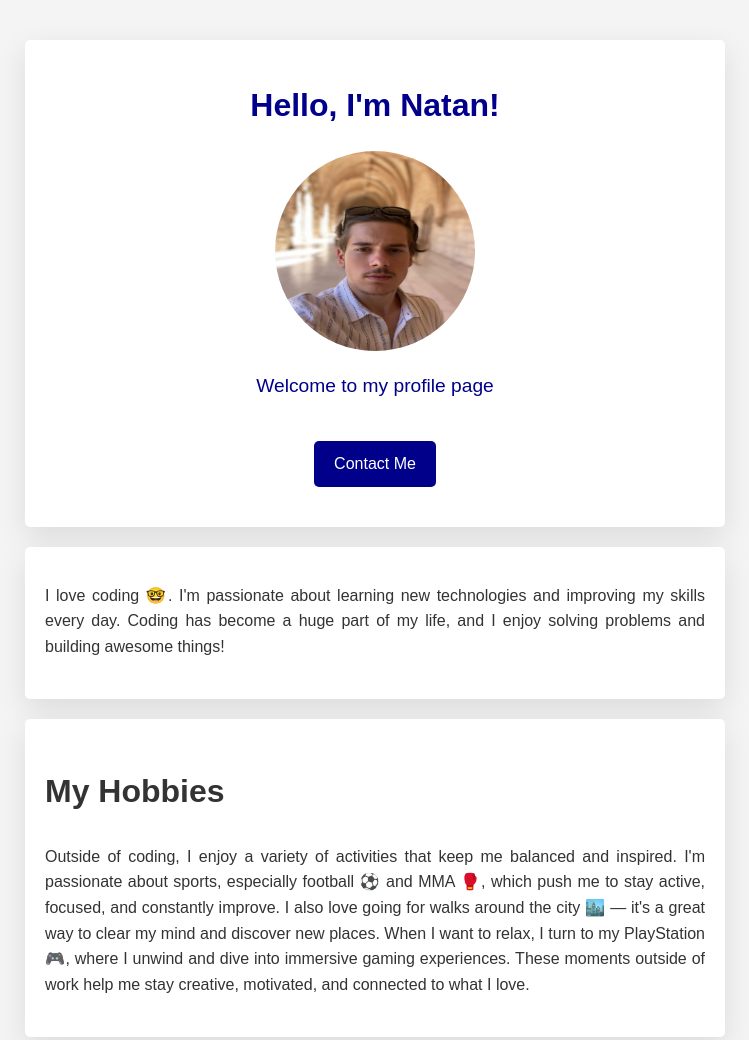
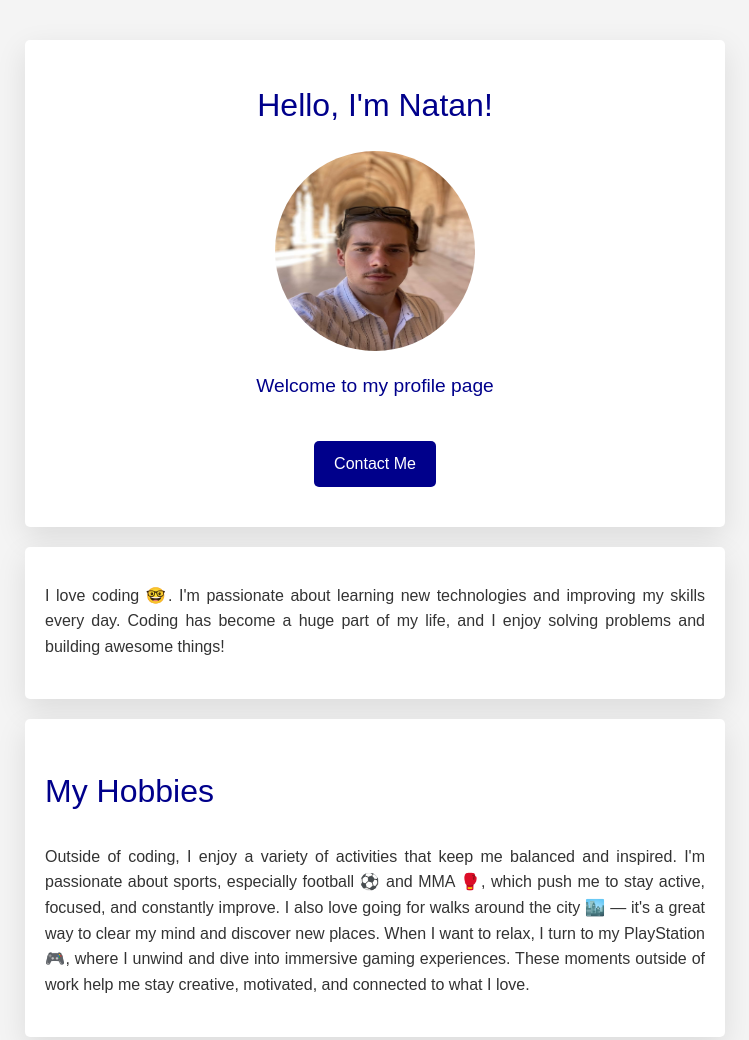
Before and after one commit to natanzps/my-profile, a plain HTML site: page index.html in a window 1280 px wide. Shown: the top 1040 px of the page, without its empty margins (265-1014 px from the left). Drawn offline with Linux system fonts and the light colour scheme.

Commit message:
Update style.css

```diff
--- a/style.css
+++ b/style.css
@@ -66,7 +66,12 @@ header p {
 }
 
 /* --- Section Titles (h1, h2, h3) --- */
-h1, h2, {
+h1 {
+  color: darkblue;
+  font-weight: normal;
+}
+
+h2 {
   color: darkblue;
   font-weight: normal;
 }
```
